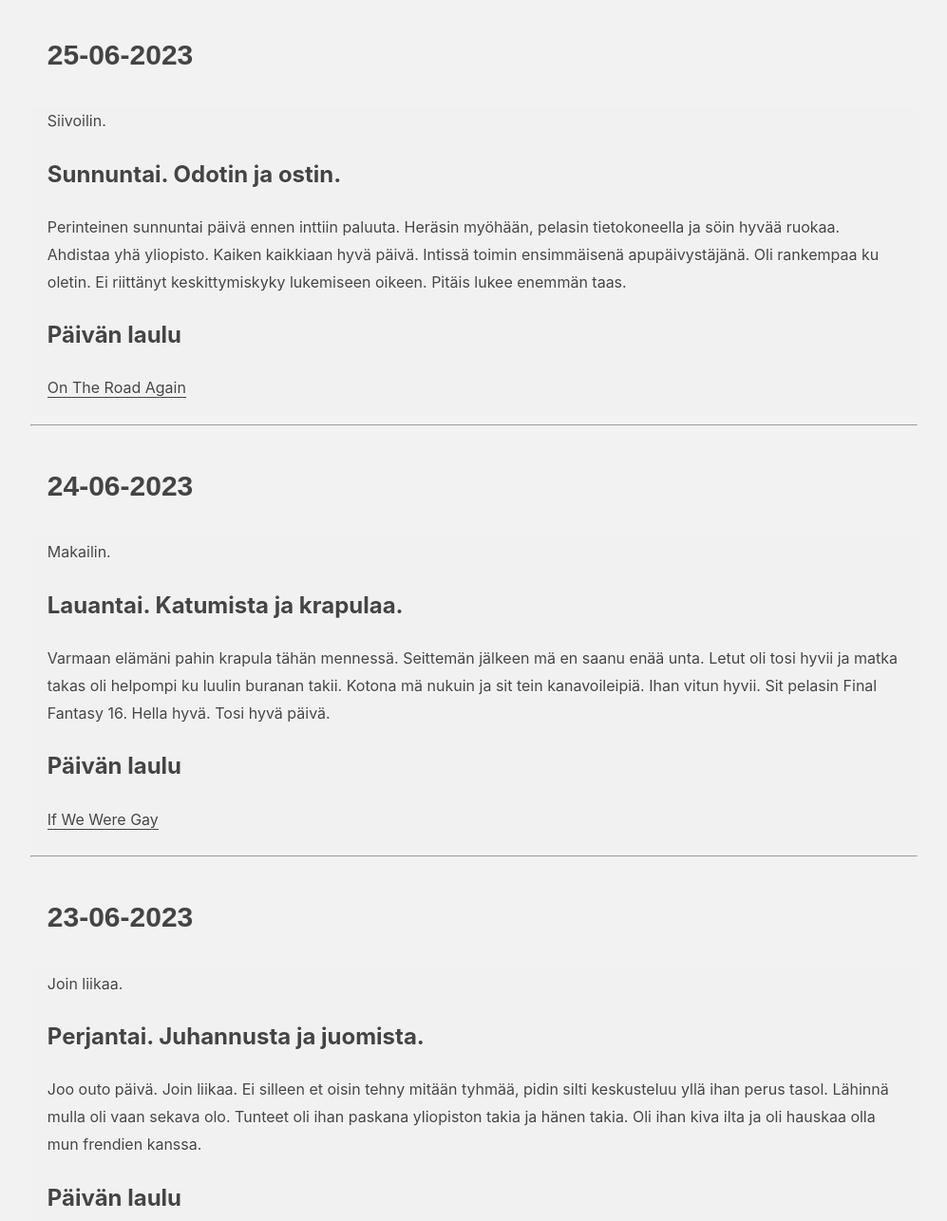
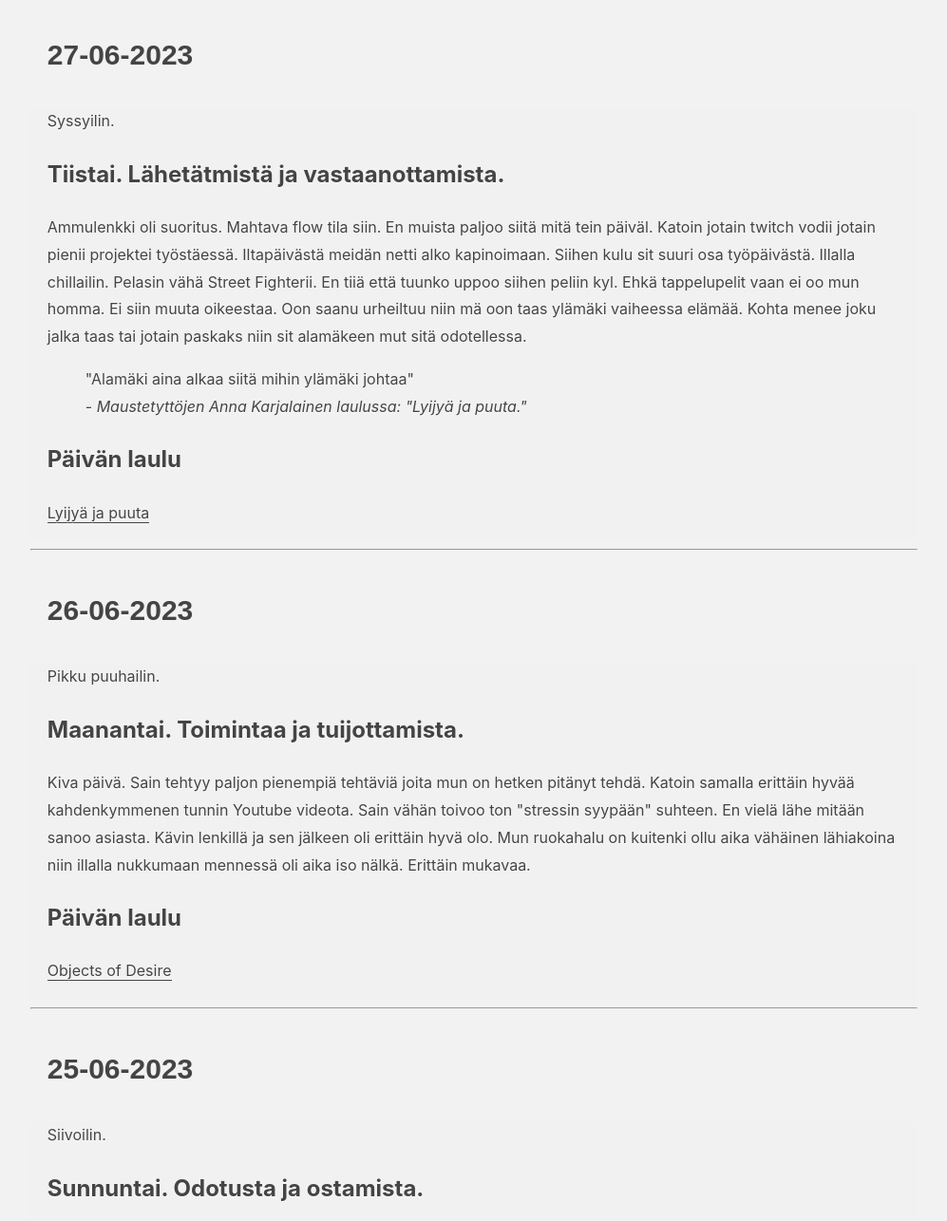
Before and after one commit to Timonen03/Timonen03.github.io, a plain HTML site: page index.html in a window 1280 px wide. Shown: the part 61-1347 px from the top of the page at 95% size, without its empty margins (141-1138 px from the left). Drawn offline with Linux system fonts and the light colour scheme.

Commit message:
Lisää päivä 27.6.2023

```diff
--- a/index.html
+++ b/index.html
@@ -67,11 +67,42 @@
 </head>
 <body>
 
-    <button id="myButton7" class="collapsible"><header><h1>25-06-2023</h1></header></button>
+    <button id="day 9" class="collapsible"><header><h1>27-06-2023</h1></header></button>
+    <div class="content">
+        <aside>Syssyilin.</aside>
+
+        <h2>Tiistai. Lähetätmistä ja vastaanottamista.</h2>
+        <p>Ammulenkki oli suoritus. Mahtava flow tila siin. En muista paljoo siitä mitä tein päiväl. Katoin jotain twitch vodii jotain pienii projektei työstäessä. Iltapäivästä meidän netti alko kapinoimaan. Siihen kulu sit suuri osa työpäivästä. Illalla chillailin. Pelasin vähä Street Fighterii. En tiiä että tuunko uppoo siihen peliin kyl. Ehkä tappelupelit vaan ei oo mun homma. Ei siin muuta oikeestaa. Oon saanu urheiltuu niin mä oon taas ylämäki vaiheessa elämää. Kohta menee joku jalka taas tai jotain paskaks niin sit alamäkeen mut sitä odotellessa.</p>
+
+        <blockquote>
+            "Alamäki aina alkaa siitä mihin ylämäki johtaa"<br>
+            - <em>Maustetyttöjen Anna Karjalainen laulussa: "Lyijyä ja puuta."</em>
+        </blockquote>
+
+        <h2>Päivän laulu</h2>
+        <p><a href="https://www.youtube.com/watch?v=F4PISMK5hmg">Lyijyä ja puuta</a></p>
+    </div>
+
+    <hr>
+
+    <button id="day 8" class="collapsible"><header><h1>26-06-2023</h1></header></button>
+    <div class="content">
+        <aside>Pikku puuhailin.</aside>
+
+        <h2>Maanantai. Toimintaa ja tuijottamista.</h2>
+        <p>Kiva päivä. Sain tehtyy paljon pienempiä tehtäviä joita mun on hetken pitänyt tehdä. Katoin samalla erittäin hyvää kahdenkymmenen tunnin Youtube videota. Sain vähän toivoo ton "stressin syypään" suhteen. En vielä lähe mitään sanoo asiasta. Kävin lenkillä ja sen jälkeen oli erittäin hyvä olo. Mun ruokahalu on kuitenki ollu aika vähäinen lähiakoina niin illalla nukkumaan mennessä oli aika iso nälkä. Erittäin mukavaa.</p>
+
+        <h2>Päivän laulu</h2>
+        <p><a href="https://www.youtube.com/watch?v=eu196vZSe_I">Objects of Desire</a></p>
+    </div>
+
+    <hr>
+
+    <button id="day 7" class="collapsible"><header><h1>25-06-2023</h1></header></button>
     <div class="content">
         <aside>Siivoilin.</aside>
 
-        <h2>Sunnuntai. Odotin ja ostin.</h2>
+        <h2>Sunnuntai. Odotusta ja ostamista.</h2>
         <p>Perinteinen sunnuntai päivä ennen inttiin paluuta. Heräsin myöhään, pelasin tietokoneella ja söin hyvää ruokaa. Ahdistaa yhä yliopisto. Kaiken kaikkiaan hyvä päivä. Intissä toimin ensimmäisenä apupäivystäjänä. Oli rankempaa ku oletin. Ei riittänyt keskittymiskyky lukemiseen oikeen. Pitäis lukee enemmän taas.</p>
 
         <h2>Päivän laulu</h2>
@@ -80,7 +111,7 @@
 
     <hr>
 
-    <button id="myButton6" class="collapsible"><header><h1>24-06-2023</h1></header></button>
+    <button id="day 6" class="collapsible"><header><h1>24-06-2023</h1></header></button>
     <div class="content">
         <aside>Makailin.</aside>
 
@@ -93,7 +124,7 @@
 
     <hr>
 
-    <button id="myButton5" class="collapsible"><header><h1>23-06-2023</h1></header></button>
+    <button id="day 5" class="collapsible"><header><h1>23-06-2023</h1></header></button>
     <div class="content">
         <aside>Join liikaa.</aside>
 
@@ -106,7 +137,7 @@
 
     <hr>
 
-    <button id="myButton4" class="collapsible"><header><h1>22-06-2023</h1></header></button>
+    <button id="day 4" class="collapsible"><header><h1>22-06-2023</h1></header></button>
     <div class="content">
         <aside>Juoksin karkuun.</aside>
 
@@ -124,7 +155,7 @@
 
     <hr>
 
-    <button id="myButton3" class="collapsible"><header><h1>21-06-2023</h1></header></button>
+    <button id="day 3" class="collapsible"><header><h1>21-06-2023</h1></header></button>
     <div class="content">
         <aside>Sain mitä halusin.</aside>
 
@@ -137,7 +168,7 @@
 
     <hr>
 
-    <button id="myButton2" class="collapsible"><header><h1>20-06-2023</h1></header></button>
+    <button id="day 2" class="collapsible"><header><h1>20-06-2023</h1></header></button>
     <div class="content">
         <aside>Tein tän sivun.</aside>
         <h2>Uuden arjen alku</h2>
@@ -149,7 +180,7 @@
 
     <hr>
 
-    <button id="myButton1" class="collapsible"><header><h1>Lempi laulut</h1></header></button>
+    <button id="day 1" class="collapsible"><header><h1>Lempi laulut</h1></header></button>
     <div class="content">
         <ul>
             <li><a href="https://www.youtube.com/watch?v=rpaonSDPw7Y">Accordion</a></li>
```
